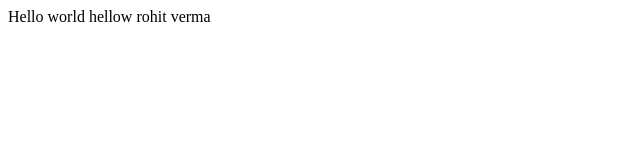
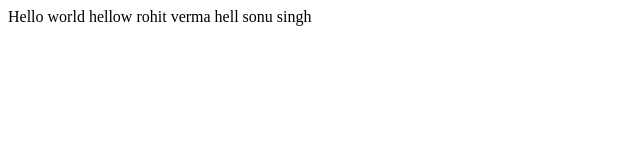
Before and after one commit to Sonu7042/groupProject, a plain HTML site: page pages/home.html in a window 1280 px wide. Shown: the whole page, without its empty margins (0-640 px from the left). Drawn offline with Linux system fonts and the light colour scheme.

Commit message:
sonu write name

```diff
--- a/pages/home.html
+++ b/pages/home.html
@@ -8,5 +8,7 @@
 <body>
     Hello world
     hellow rohit verma
+
+    hell sonu singh
 </body>
 </html>
```
